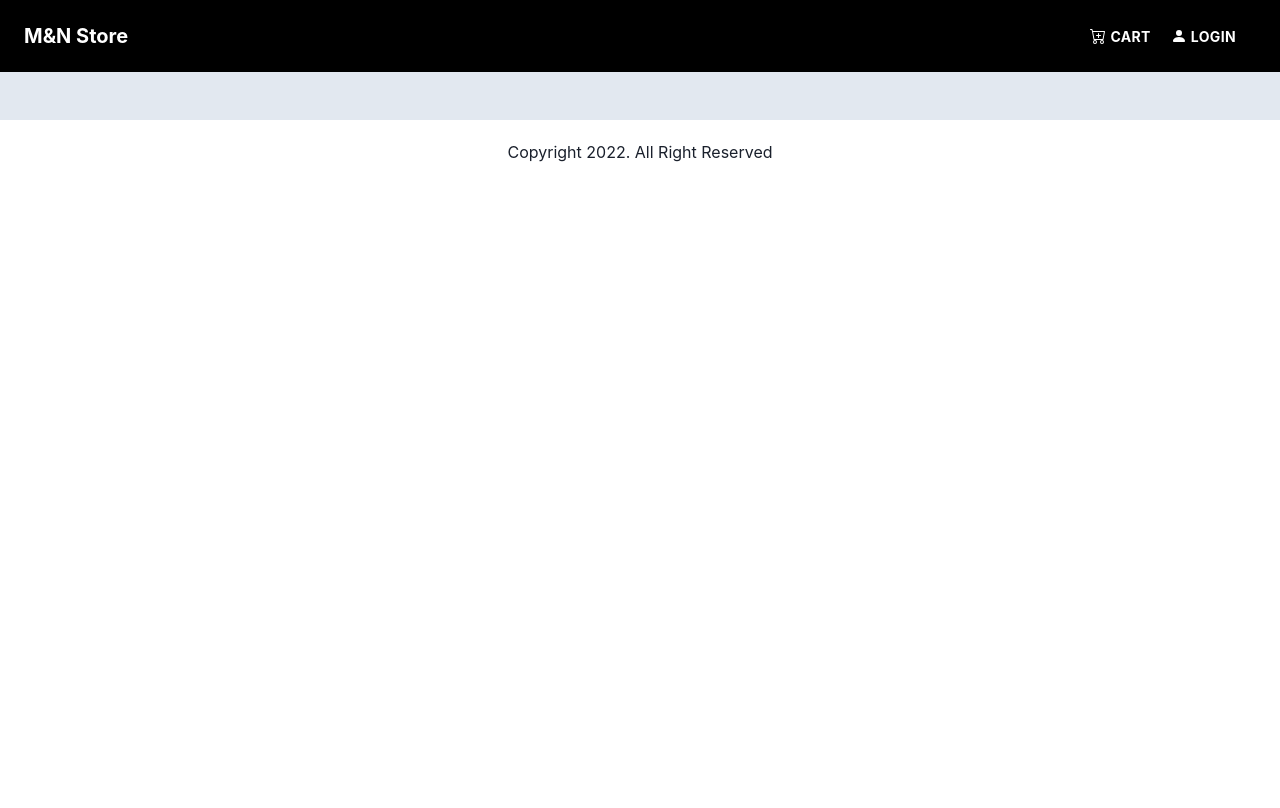
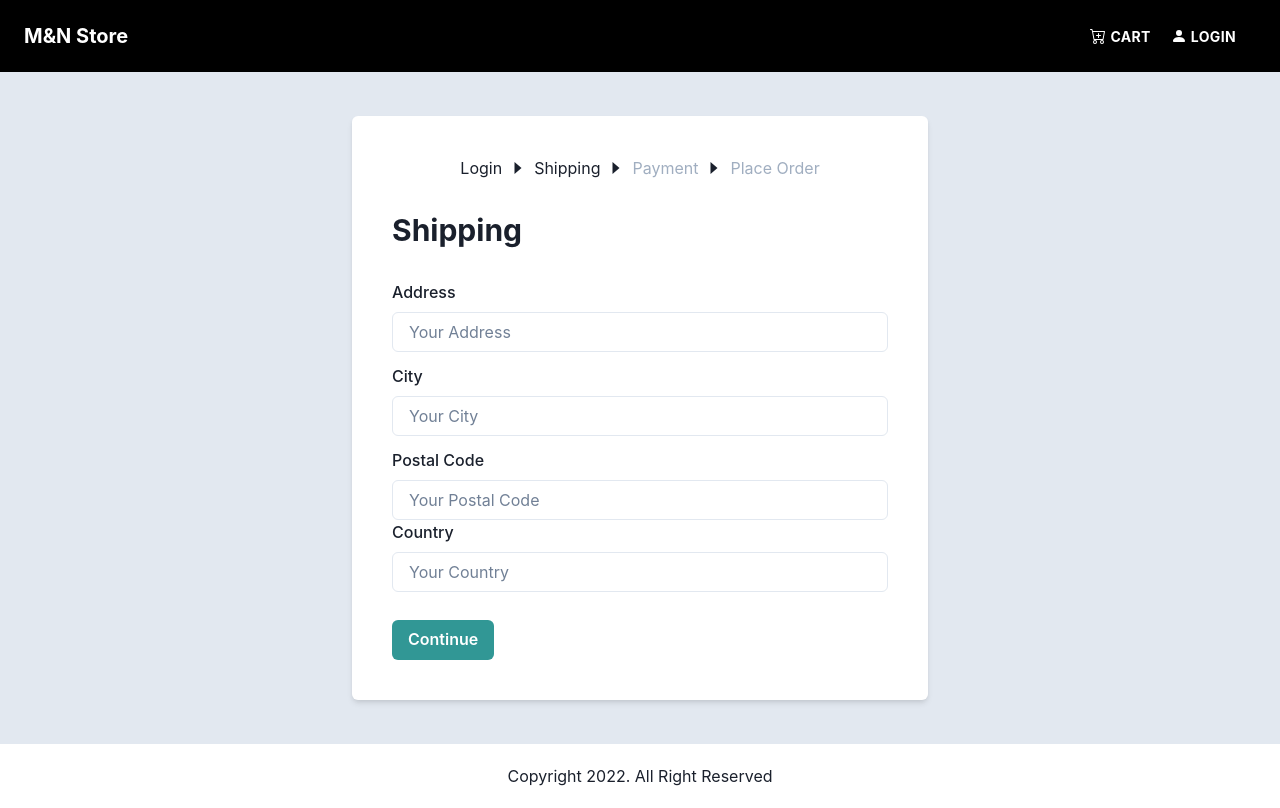
Before and after one commit to yaseenmalik008/E-Commerce, a React (Create React App) app in the folder frontend/: page /shipping in a window 1280 px wide. Built offline with nearby package versions, Linux system fonts and the light colour scheme.

Commit message:
Step 43 and 44 completed. Shipping Screen and Save Address done.

```diff
--- a/frontend/src/App.js
+++ b/frontend/src/App.js
@@ -1,42 +1,42 @@
-import React from 'react'
-import {BrowserRouter,Route,Routes} from "react-router-dom"
-import Footer from './Components/Footer'
-import Header from "./Components/Header"
-import HomeScreen from './screen/HomeScreen'
-import {Flex} from "@chakra-ui/react"
-import ProductScreen from './screen/ProductScreen'
-import CartScreen from './screen/CartScreen'
-import LoginScreen from './screen/LoginScreen'
-import RegisterScreen from './screen/RegisterScreen'
-import ProfileScreen from './screen/ProfileScreen'
-
+import React from "react";
+import { BrowserRouter, Route, Routes } from "react-router-dom";
+import Footer from "./Components/Footer";
+import Header from "./Components/Header";
+import HomeScreen from "./screen/HomeScreen";
+import { Flex } from "@chakra-ui/react";
+import ProductScreen from "./screen/ProductScreen";
+import CartScreen from "./screen/CartScreen";
+import LoginScreen from "./screen/LoginScreen";
+import RegisterScreen from "./screen/RegisterScreen";
+import ProfileScreen from "./screen/ProfileScreen";
+import ShippingScreen from "./screen/ShippingScreen";
 
 const App = () => {
   return (
     <BrowserRouter>
-    <Header/>
+      <Header />
       <Flex
-    as ="main"
+        as="main"
         direction="column"
-    mt = "72px"
-    py = "6"
-    px = "6"
-    bgColor = "gray.200"
+        mt="72px"
+        py="6"
+        px="6"
+        bgColor="gray.200"
       >
-
         <Routes>
-    <Route  path = "/" element ={<HomeScreen/>}/>
-    <Route path = "/product/:id" element= {<ProductScreen/>}/>
-    <Route path = "/cart/:id" element = {<CartScreen/>}/>
-    <Route path = "/cart" element = {<CartScreen/>}/>
-<Route path='/login' element = {<LoginScreen/>}/>
-<Route path = '/register' element = {<RegisterScreen/>}/>
-<Route path ='/profile' element = {<ProfileScreen/>} />
+          <Route path="/" element={<HomeScreen />} />
+          <Route path="/product/:id" element={<ProductScreen />} />
+          <Route path="/cart/:id" element={<CartScreen />} />
+          <Route path="/cart" element={<CartScreen />} />
+          <Route path="/login" element={<LoginScreen />} />
+          <Route path="/register" element={<RegisterScreen />} />
+          <Route path="/profile" element={<ProfileScreen />} />
+          <Route path="/shipping" element={<ShippingScreen />} />
         </Routes>
       </Flex>
-    <Footer/>
+      <Footer />
     </BrowserRouter>
-  )
-}
+  );
+};
 
-export default App
+export default App;
--- /dev/null
+++ b/frontend/src/Components/CheckoutStep.js
@@ -0,0 +1,82 @@
+import {
+  Breadcrumb,
+  BreadcrumbItem,
+  BreadcrumbLink,
+  Flex,
+} from "@chakra-ui/react";
+import { IoCaretForwardSharp } from "react-icons/io5";
+import { Link as RouterLink } from "react-router-dom";
+
+const CheckoutStep = ({ step1, step2, step3, step4 }) => {
+  return (
+    <Flex justifyContent="center" mb="8">
+      <Breadcrumb separator={<IoCaretForwardSharp color="gray.500" />}>
+        {/* step 1 */}
+        <BreadcrumbItem>
+          {step1 ? (
+            <BreadcrumbLink>Login</BreadcrumbLink>
+          ) : (
+            <BreadcrumbLink
+              disabled
+              color="gray.400"
+              _hover={{ textDecor: "none" }}
+            >
+              Login
+            </BreadcrumbLink>
+          )}
+        </BreadcrumbItem>
+
+        {/* step 2 */}
+
+        <BreadcrumbItem>
+            {step2 ? (
+                <BreadcrumbLink>Shipping</BreadcrumbLink>
+            ): (
+                <BreadcrumbLink
+                disabled
+                color ='gray.400'
+                _hover = {{textDecor:'none'}}
+                >
+                Shipping
+                </BreadcrumbLink>
+            )}
+        </BreadcrumbItem>
+
+        {/* step 3 */}
+
+        <BreadcrumbItem>
+            {step3 ? (
+                <BreadcrumbLink>Payment</BreadcrumbLink>
+            ):(
+                <BreadcrumbLink
+                disabled
+                color='gray.400'
+                _hover = {{textDecor : 'none'}}
+                >
+                Payment
+                </BreadcrumbLink>
+            )}
+        </BreadcrumbItem>
+
+        {/* step 4 */}
+
+        <BreadcrumbItem>
+            {step4 ? (
+                <BreadcrumbLink as={RouterLink} to ='/placeorder'
+                >Place Order</BreadcrumbLink>
+            ) : (
+               <BreadcrumbLink
+                disabled
+                color = "gray.400"
+                _hover  ={{textDecor :'none'}}
+               >
+                Place Order
+               </BreadcrumbLink>
+            )}
+        </BreadcrumbItem>
+      </Breadcrumb>
+    </Flex>
+  );
+};
+
+export default CheckoutStep;
--- a/frontend/src/actions/userAction.js
+++ b/frontend/src/actions/userAction.js
@@ -12,7 +12,6 @@ import {
   USER_DETAILS_FAIL,
   USER_UPDATE_PROFILE_FAIL,
   USER_UPDATE_PROFILE_REQUEST,
-  USER_UPDATE_PROFILE_RESET,
   USER_UPDATE_PROFILE_SUCCESS,
 } from "../constants/userConstants";
 
--- a/frontend/src/constants/cartConstant.js
+++ b/frontend/src/constants/cartConstant.js
@@ -1,2 +1,3 @@
-export const CART_ADD_ITEM = 'CART_ADD_ITEM'
-export const CART_REMOVE_ITEM = 'CART_REMOVE_ITEM'
+export const CART_ADD_ITEM = "CART_ADD_ITEM";
+export const CART_REMOVE_ITEM = "CART_REMOVE_ITEM";
+export const CART_SAVE_SHIPPING_ADDRESS = "CART_SAVE_SHIPPING_ADDRESS";
--- a/frontend/src/screen/CartScreen.js
+++ b/frontend/src/screen/CartScreen.js
@@ -43,7 +43,7 @@ const CartScreen = () => {
     dispatch(removeFromCart(id));
   };
   const checkoutHandler = () => {
-    navigate(`/login?redirect=shipping`);
+    navigate(`/login?redirect=/shipping`);
   };
 
   return (
--- /dev/null
+++ b/frontend/src/screen/ShippingScreen.js
@@ -0,0 +1,110 @@
+import {
+  Button,
+  Flex,
+  FormControl,
+  FormLabel,
+  Heading,
+  Input,
+  Spacer,
+} from "@chakra-ui/react";
+import { useState } from "react";
+import { useDispatch, useSelector } from "react-redux";
+import { useNavigate } from "react-router-dom";
+import { saveShippingAddress } from "../actions/cartAction";
+import CheckoutStep from "../Components/CheckoutStep";
+import FormContainer from "../Components/FormContainer";
+
+const ShippingScreen = () => {
+	const dispatch = useDispatch();
+	const navigate = useNavigate();
+
+	const cart = useSelector((state) => state.cart);
+	const { shippingAddress } = cart;
+  console.log(cart)
+
+	const [address, setAddress] = useState(shippingAddress.address || '');
+	const [city, setCity] = useState(shippingAddress.city || '');
+	const [postalCode, setPostalCode] = useState(
+		shippingAddress.postalCode || ''
+	);
+	const [country, setCountry] = useState(shippingAddress.country || '');
+
+	const submitHandler = (e) => {
+		e.preventDefault();
+		dispatch(saveShippingAddress({ address, city, postalCode, country }));
+		navigate('/payment');
+	};
+
+	return (
+		<Flex w='full' alignItems='center' justifyContent='center' py='5'>
+			<FormContainer>
+				<CheckoutStep step1 step2 />
+				<Heading as='h2' mb='8' fontSize='3xl'>
+					Shipping
+				</Heading>
+
+				<form onSubmit={submitHandler}>
+					{/* Address */}
+					<FormControl id='address'>
+						<FormLabel htmlFor='address'>Address</FormLabel>
+						<Input
+							id='address'
+							type='text'
+							placeholder='Your Address'
+							value={address}
+							onChange={(e) => setAddress(e.target.value)}
+						/>
+					</FormControl>
+
+					<Spacer h='3' />
+
+					{/* City */}
+					<FormControl id='city'>
+						<FormLabel htmlFor='city'>City</FormLabel>
+						<Input
+							id='city'
+							type='text'
+							placeholder='Your City'
+							value={city}
+							onChange={(e) => setCity(e.target.value)}
+						/>
+					</FormControl>
+
+					<Spacer h='3' />
+
+					{/* Postal Code */}
+					<FormControl id='postalCode'>
+						<FormLabel htmlFor='postalCode'>Postal Code</FormLabel>
+						<Input
+							id='postalCode'
+							type='text'
+							placeholder='Your Postal Code'
+							value={postalCode}
+							onChange={(e) => setPostalCode(e.target.value)}
+						/>
+					</FormControl>
+
+					{/* Country */}
+					<FormControl id='country'>
+						<FormLabel htmlFor='country'>Country</FormLabel>
+						<Input
+							id='country'
+							type='text'
+							placeholder='Your Country'
+							value={country}
+							onChange={(e) => setCountry(e.target.value)}
+						/>
+					</FormControl>
+
+					<Spacer h='3' />
+
+					<Button type='submit' colorScheme='teal' mt='4'>
+						Continue
+					</Button>
+				</form>
+			</FormContainer>
+		</Flex>
+	);
+};
+
+export default ShippingScreen;
--- a/frontend/src/store.js
+++ b/frontend/src/store.js
@@ -1,39 +1,55 @@
-import {applyMiddleware,combineReducers,createStore} from 'redux'
-import {composeWithDevTools} from "redux-devtools-extension"
-import thunk from 'redux-thunk'
-import { cartReducer } from './reducers/cartReducer'
-import { productListReducer,productDetailsReducer } from './reducers/productReducer'
-import {userLoginReducer,userRegisterReducer,userDetailsReducer,userUpdateProfileReducer} from './reducers/userReducer.js'
+
+import { applyMiddleware, combineReducers, createStore } from "redux";
+import { composeWithDevTools } from "redux-devtools-extension";
+import thunk from "redux-thunk";
+import { cartReducer } from "./reducers/cartReducer";
+import {
+  productListReducer,
+  productDetailsReducer,
+} from "./reducers/productReducer";
+import {
+  userLoginReducer,
+  userRegisterReducer,
+  userDetailsReducer,
+  userUpdateProfileReducer,
+} from "./reducers/userReducer.js";
 
 const reducer = combineReducers({
-    productList : productListReducer,
-    productDetails : productDetailsReducer,
-    cart : cartReducer,
-    userLogin : userLoginReducer,
-    userRegister : userRegisterReducer,
-    userDetails : userDetailsReducer,
-    userUpdateProfile : userUpdateProfileReducer,
-})
+  productList: productListReducer,
+  productDetails: productDetailsReducer,
+  cart: cartReducer,
+  userLogin: userLoginReducer,
+  userRegister: userRegisterReducer,
+  userDetails: userDetailsReducer,
+  userUpdateProfile: userUpdateProfileReducer,
+});
 
-const cartItemFromStorage = localStorage.getItem('cartItems')
-?JSON.parse(localStorage.getItem('cartItems'))
-:[];
+const cartItemFromStorage = localStorage.getItem("cartItems")
+  ? JSON.parse(localStorage.getItem("cartItems"))
+  : [];
 
-const userInfoFromStorage = localStorage.getItem('userInfo')
- ?JSON.parse(localStorage.getItem('userinfo'))
- :null;
+const userInfoFromStorage = localStorage.getItem("userInfo")
+  ? JSON.parse(localStorage.getItem("userInfo"))
+  : null;
+
+const shippingAddressFromStorage = localStorage.getItem("shippingAddress")
+  ? JSON.parse(localStorage.getItem("shippingAddress"))
+  : {};
+
 const initialState = {
-cart : {cartItems : cartItemFromStorage},
-userLogin  : {userInfo : userInfoFromStorage},
-}
+  cart: {
+    cartItems: cartItemFromStorage,
+    shippingAddress: shippingAddressFromStorage,
+  },
+  userLogin: { userInfo: userInfoFromStorage },
+};
 
-const middlewares = [thunk]
+const middlewares = [thunk];
 
 const store = createStore(
-    reducer,
-    initialState,
-    composeWithDevTools(applyMiddleware(...middlewares))
+  reducer,
+  initialState,
+  composeWithDevTools(applyMiddleware(...middlewares))
+);
 
-)
-
-export default store
+export default store;
```
Also changed, not shown: frontend/src/actions/cartAction.js (+30 -20 lines), frontend/src/reducers/cartReducer.js (+31 -25 lines). Lines whose indentation alone changed are shown as unchanged.
